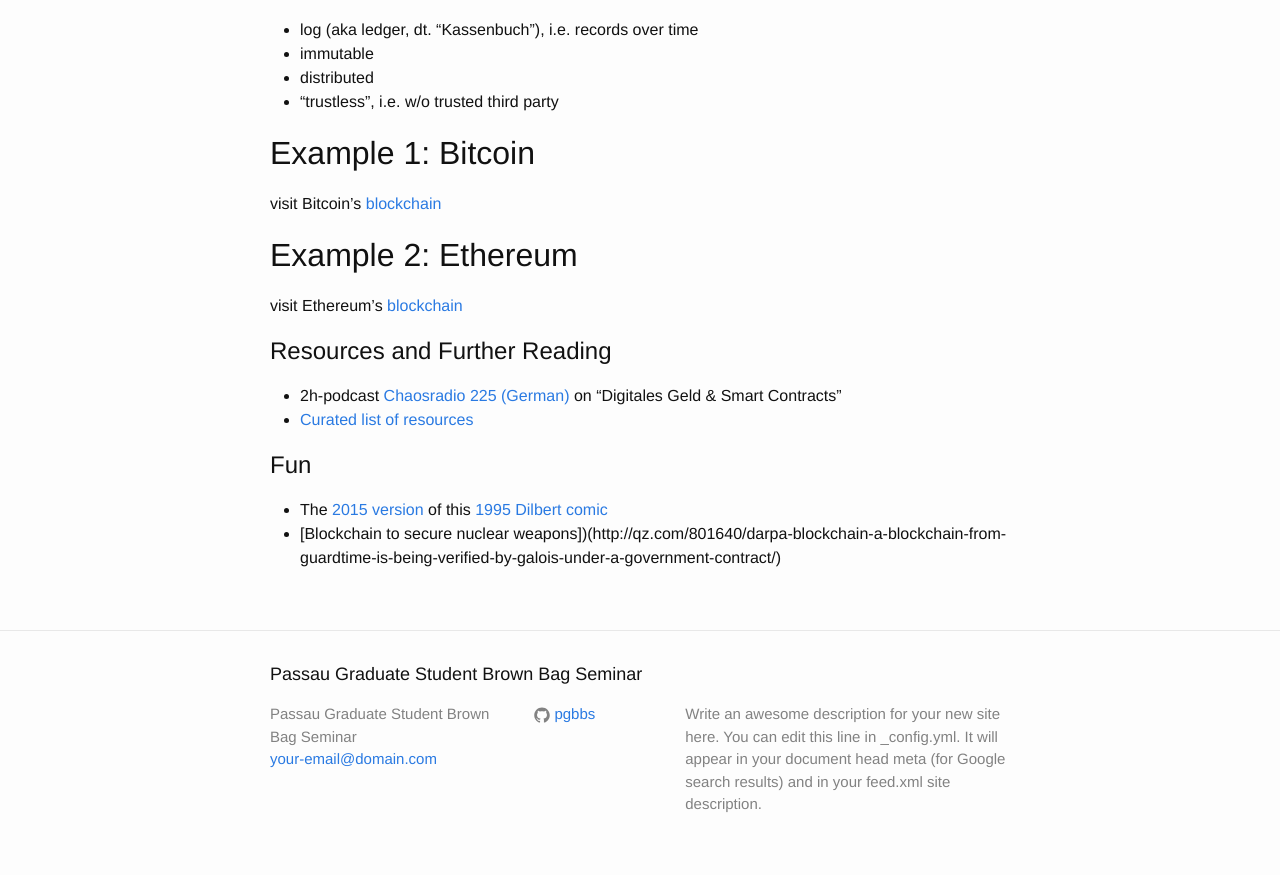
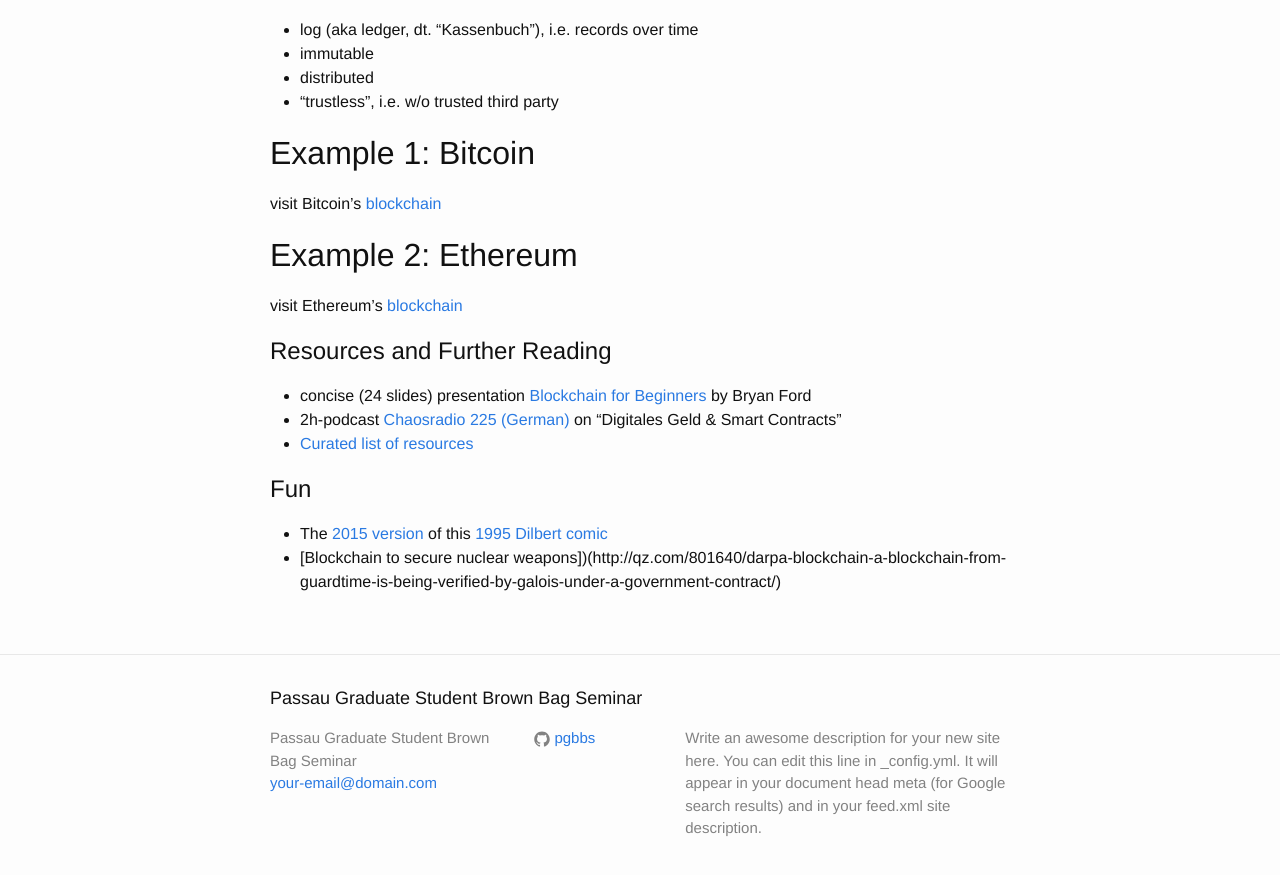
Before and after one commit to PGBBS/pgbbs.github.io, a Jekyll site: the page built from _posts/2016-08-25-blockchain.md, in a window 1280 px wide and 900 px high, scrolled down 688 px. Shown: the top 875 px of the window. Built offline with Jekyll 4.4.1, drawn with Linux system fonts in a browser that asks for light colours.

Commit message:
add Bryan's blochain slides c/o Ismail

```diff
--- a/_posts/2016-08-25-blockchain.md
+++ b/_posts/2016-08-25-blockchain.md
@@ -31,6 +31,9 @@
 
 # Resources and Further Reading
 
+- concise (24 slides) presentation
+  [Blockchain for Beginners](http://bford.info/log/2016/1102-cybsec-blockchain.pdf)
+  by Bryan Ford
 - 2h-podcast [Chaosradio 225
   (German)](http://chaosradio.ccc.de/cr225.html) on "Digitales Geld &
   Smart Contracts"
```
Also changed, not shown: _pages/brown-bag.md (+2 -1 lines).
